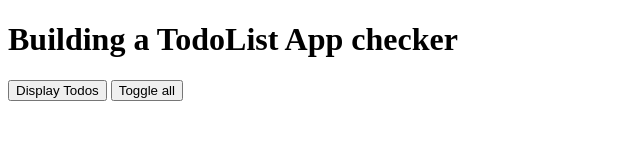
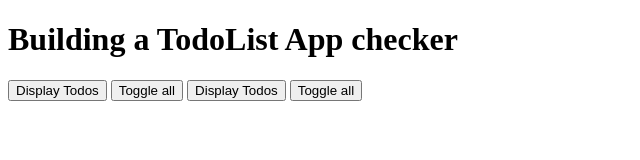
Before and after one commit to giordifungula/Todo-app, a plain HTML site: page index.html in a window 1280 px wide. Shown: the whole page, without its empty margins (0-640 px from the left). Drawn offline with Linux system fonts and the light colour scheme.

Commit message:
added refractor

```diff
--- a/app.js
+++ b/app.js
@@ -101,7 +101,8 @@ var TodoList = {
 
 		//get number of completed todos
 		for(var i = 0;i < totalTodos;i++){
-			if(this.list[i].completed === true){
+			if(this.list[i].completed === true)
+			{
 				completedTodos++;
 			}
 			//add numbers that completed
@@ -136,4 +137,14 @@ TodoList.displayTodo();
 });
 toggleAll.addEventListener('click' , function(){
 	TodoList.toggleAll();//toggle all Funciton
-})
+});
+
+var handlers = {
+	//handle different events
+	displayTodos: function(){
+		TodoList.displayTodo();
+	},
+	toggleAll: function(){
+		TodoList.toggleAll();
+	}
+};
--- a/index.html
+++ b/index.html
@@ -8,6 +8,9 @@
 	<button id="displayTodos">Display Todos</button>
 	<button id="toggleAll">Toggle all</button>
 
+	<button onclick="handlers.displayTodos();" >Display Todos</button>
+	<button onclick="handlers.toggleAll();">Toggle all</button>
+
 	<script type="text/javascript" src="app.js"></script>
 
 </body>
```
